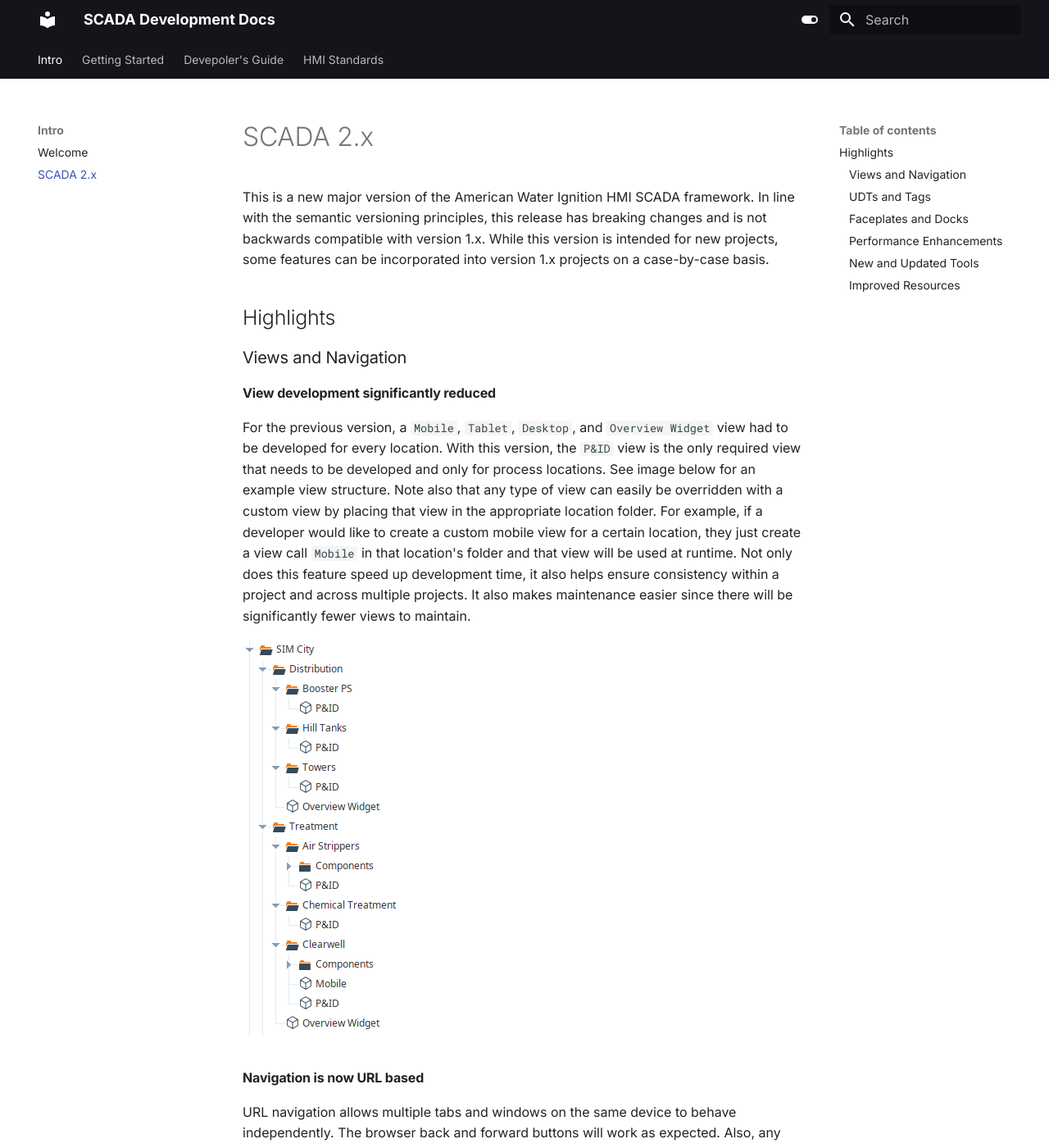
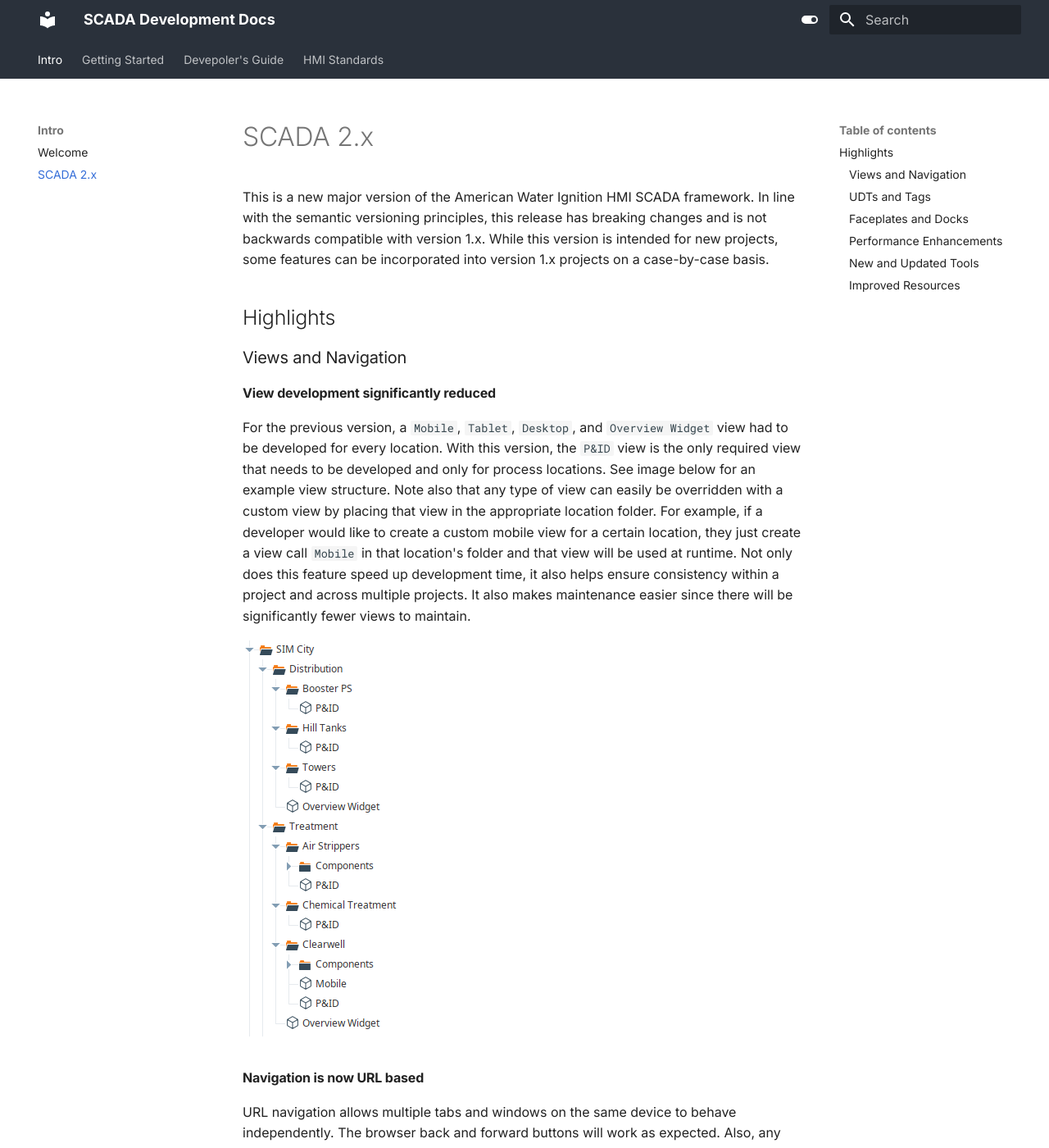
Before and after one commit to nate-c-foster/scada2-doc, an MkDocs documentation site: the page built from docs/intro/scada2.md, in a window 1280 px wide and 1400 px high. Shown: the whole window at 82% size. Built offline with MkDocs 1.6.1 and Material for MkDocs 9.7.7, drawn with Linux system fonts in a browser that asks for light colours; some of the changed text lies outside the part shown.

Commit message:
tweeked themes

```diff
--- a/docs/stylesheets/extra.css
+++ b/docs/stylesheets/extra.css
@@ -1,26 +1,17 @@
 
-/*
+
 [data-md-color-scheme="default"] {
 
 
-
-    --md-primary-fg-color:  green;
-
-    .md-content .md-content__inner .md_typeset{
-    }
-
-    .md-typeset h1 {
-        font-weight:700;
-        color: var(--md-primary-fg-color--dark);
-    }
+  --md-primary-fg-color:        #2a313b;
+  --md-typeset-a-color: #356ed8;
 
   }
 
 
 [data-md-color-scheme="slate"] {
 
-    --md-primary-fg-color: green;
+  --md-primary-fg-color:        #2a313b;
+  --md-typeset-a-color: #5488e8;
 
   }
-
-*/
--- a/mkdocs.yml
+++ b/mkdocs.yml
@@ -41,7 +41,6 @@
     # Palette toggle for light mode
     - media: "(prefers-color-scheme: light)"
       scheme: default
-      primary: black
       toggle:
         icon: material/toggle-switch
         name: Switch to dark mode
@@ -49,7 +48,6 @@
     # Palette toggle for dark mode
     - media: "(prefers-color-scheme: dark)"
       scheme: slate
-      primary: black
       toggle:
         icon: material/toggle-switch-off-outline
         name: Switch to light mode
```
Also changed, not shown: docs/intro/scada2.md (+3 -3 lines).
